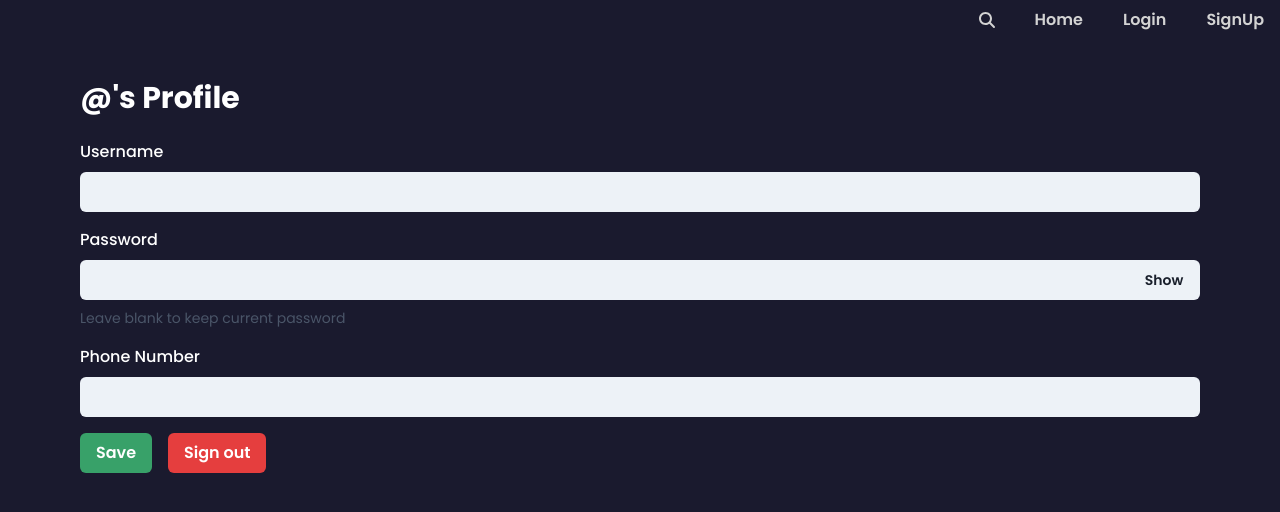
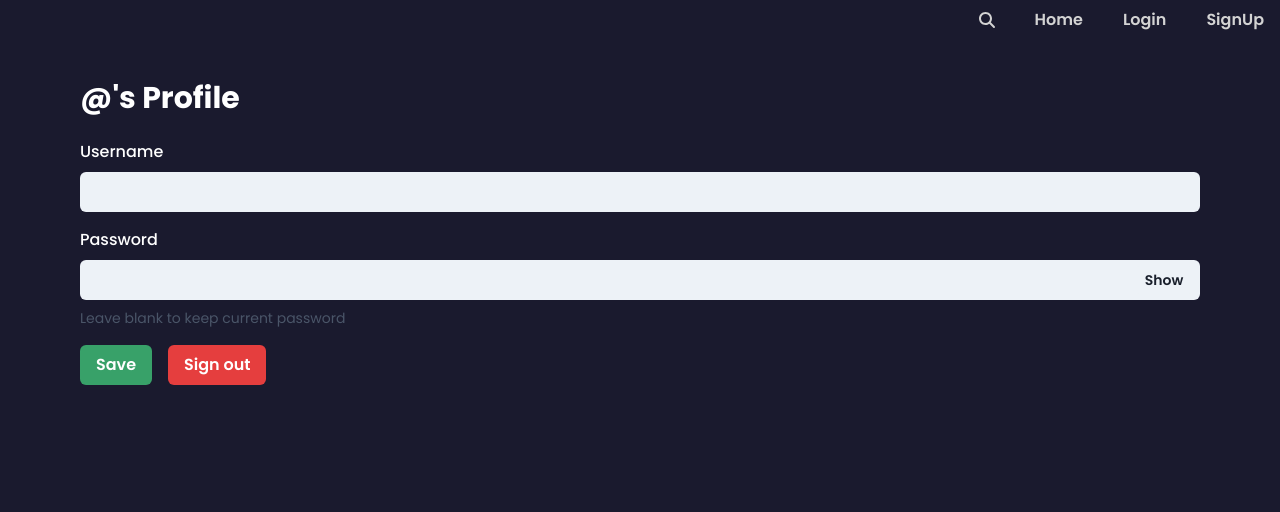
Before and after one commit to Anzchen/ditto.io, a React (Create React App) app: page /edit-profile in a window 1280 px wide. Shown: the top 512 px of the page. Built offline with nearby package versions, Linux system fonts and the light colour scheme; no server answers.

Commit message:
edit profile removed field

```diff
--- a/src/components/Profile/editProfile.jsx
+++ b/src/components/Profile/editProfile.jsx
@@ -18,10 +18,9 @@ function EditProfile() {
   const [profile, setProfile] = useState({
     username: "",
     password: "",
-    phone_number: "",
   });
 
-  const [editableFields] = useState(["username", "password", "phone_number"]);
+  const [editableFields] = useState(["username", "password"]);
   const [showPassword, setShowPassword] = useState(false);
 
   const navigate = useNavigate();
@@ -101,9 +100,7 @@ function EditProfile() {
             <FormLabel>
               {field === "username"
                 ? "Username"
-                : field === "password"
-                ? "Password"
-                : "Phone Number"}
+                : field === "password" && "Password"}
             </FormLabel>
             {field === "password" ? (
               <InputGroup>
```
